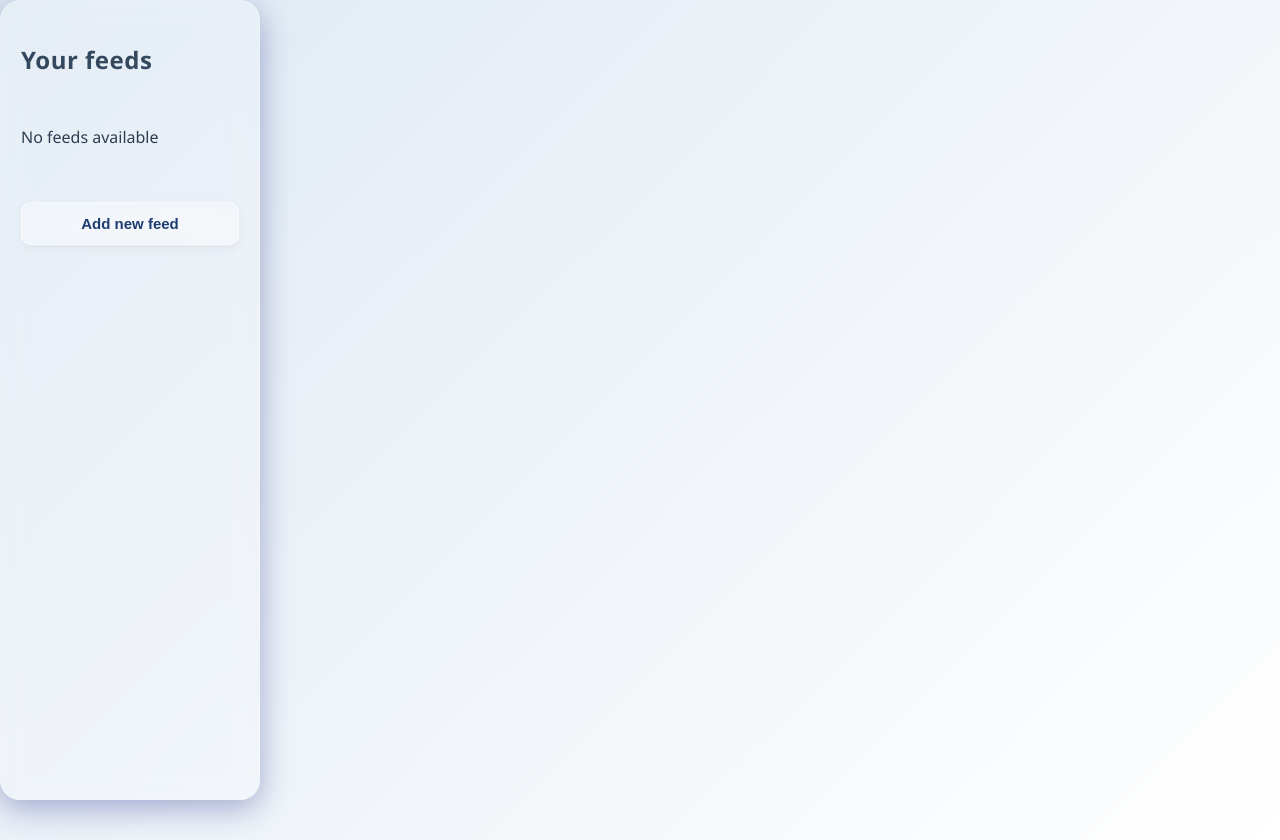
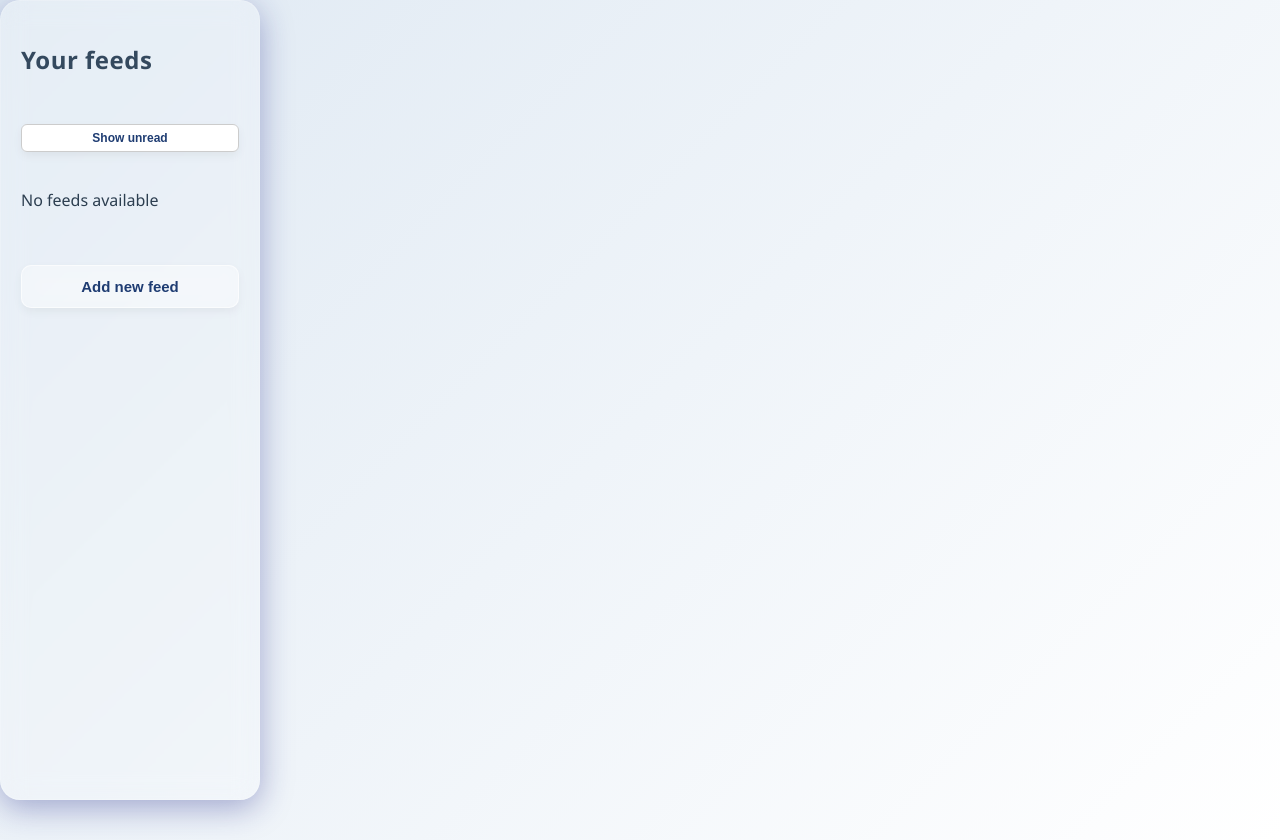
Before and after one commit to unalkyouie/rss-reader-web, a React (Vite) app: page / in a window 1280 px wide. Built offline with nearby package versions, Linux system fonts and the light colour scheme.

Commit message:
feat: add filtering for unread articles in MainView and update FeedSidebar

```diff
--- a/src/components/MainView.tsx
+++ b/src/components/MainView.tsx
@@ -1,4 +1,4 @@
-import React, { useEffect, useState } from 'react';
+import React, { useEffect, useMemo, useState } from 'react';
 import ArticlesGrid from '~/features/articles/ArticlesGrid';
 import useFeedArticles from '~/hooks/useFeedArticles';
 import usePersistedFeeds from '~/hooks/usePersistedFeeds';
@@ -11,6 +11,19 @@ const MainView = () => {
   const { articles, error, loading } = useFeedArticles(selectedFeed);
   const { feeds } = usePersistedFeeds();
 
+  const [showUnreadOnly, setShowUnreadOnly] = useState(false);
+
+  const toggleShowUnread = () => {
+    setShowUnreadOnly((prev) => !prev);
+  };
+
+  const readArticles = useMemo(() => {
+    return new Set(JSON.parse(localStorage.getItem('readArticles') || '[]'));
+  }, [articles]);
+
+  const filteredArticles = showUnreadOnly
+    ? articles.filter((a) => !readArticles.has(a.id))
+    : articles;
   const handleSelectFeed = (url: string) => {
     setSelectedFeed(url);
     localStorage.setItem('selectedFeedUrl', url);
@@ -27,11 +40,16 @@ const MainView = () => {
   return (
     <div className="main-feed-page">
       <div className="layout">
-        <FeedSidebar selectedFeed={selectedFeed} onSelectFeed={handleSelectFeed} />
+        <FeedSidebar
+          selectedFeed={selectedFeed}
+          onSelectFeed={handleSelectFeed}
+          showUnreadOnly={showUnreadOnly}
+          onToggleUnread={toggleShowUnread}
+        />
         <main className="main-content">
           {loading && <div>Loading articles...</div>}
           {error && <div className="error">Error loading articles: {error}</div>}
-          {!loading && !error && <ArticlesGrid articles={articles} />}
+          {!loading && !error && <ArticlesGrid articles={filteredArticles} />}
         </main>
       </div>
     </div>
--- a/src/features/feeds/FeedSidebar.tsx
+++ b/src/features/feeds/FeedSidebar.tsx
@@ -6,9 +6,11 @@ import usePersistedFeeds from '~/hooks/usePersistedFeeds';
 interface Props {
   selectedFeed?: string;
   onSelectFeed: (url: string) => void;
+  showUnreadOnly: boolean;
+  onToggleUnread: () => void;
 }
 
-const FeedSidebar = ({ selectedFeed, onSelectFeed }: Props) => {
+const FeedSidebar = ({ selectedFeed, onSelectFeed, showUnreadOnly, onToggleUnread }: Props) => {
   const { feeds, addFeed } = usePersistedFeeds();
   const [showForm, setShowForm] = useState(false);
 
@@ -20,6 +22,22 @@ const FeedSidebar = ({ selectedFeed, onSelectFeed }: Props) => {
   return (
     <aside className="sidebar">
       <h2 className="sidebar-title">Your feeds</h2>
+
+      <button
+        onClick={onToggleUnread}
+        style={{
+          fontSize: '12px',
+          padding: '6px 10px',
+          borderRadius: '6px',
+          background: showUnreadOnly ? '#e0f7fa' : '#fff',
+          border: '1px solid #ccc',
+          cursor: 'pointer',
+          transition: 'all 0.2s ease',
+        }}
+      >
+        {showUnreadOnly ? 'Show all' : 'Show unread'}
+      </button>
+
       <FeedList feeds={feeds} onSelectFeed={onSelectFeed} selectedFeedUrl={selectedFeed} />
 
       <button
```
Also changed, not shown: 1 other file (tests, documents, lock files or other folders).
